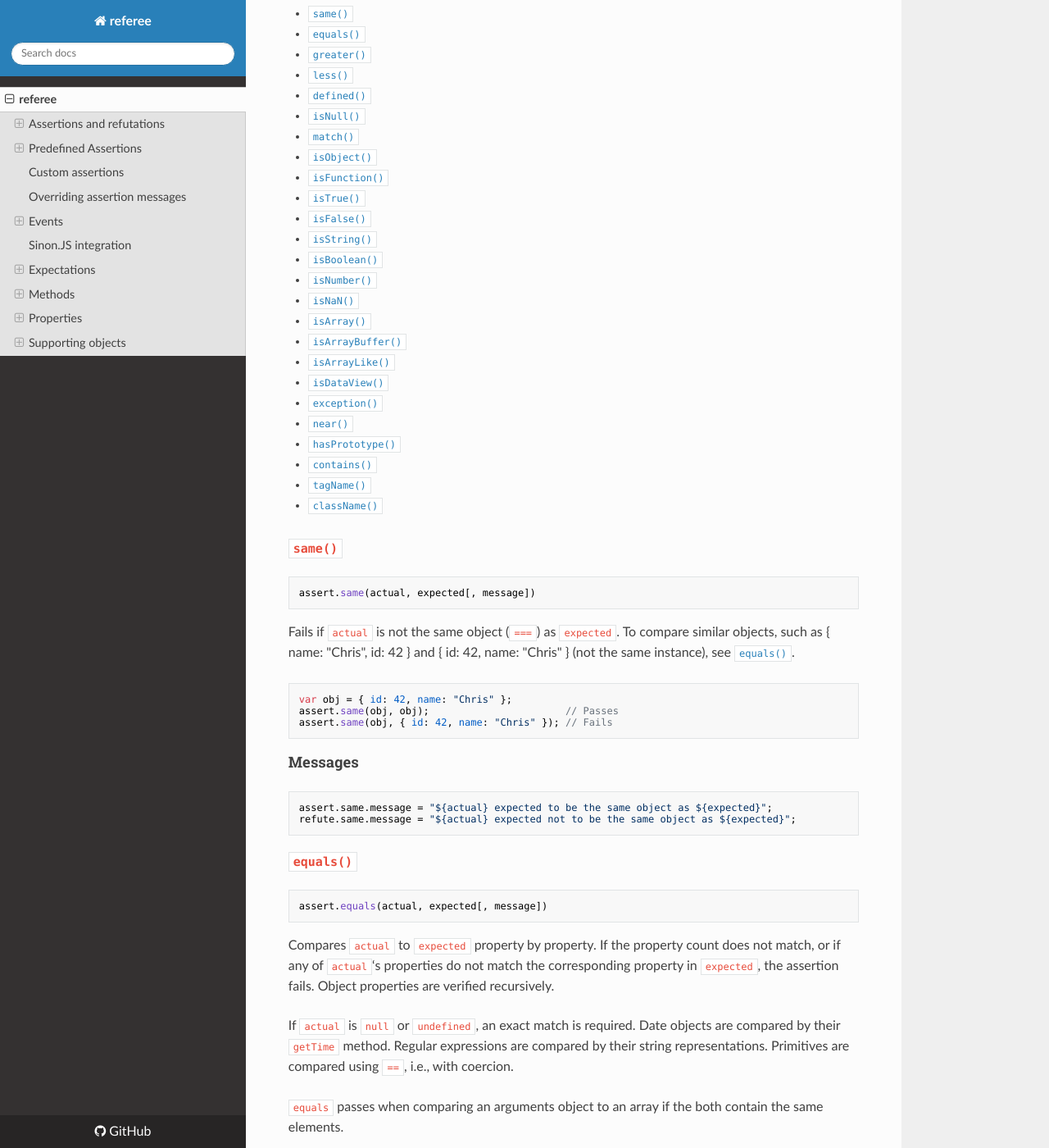
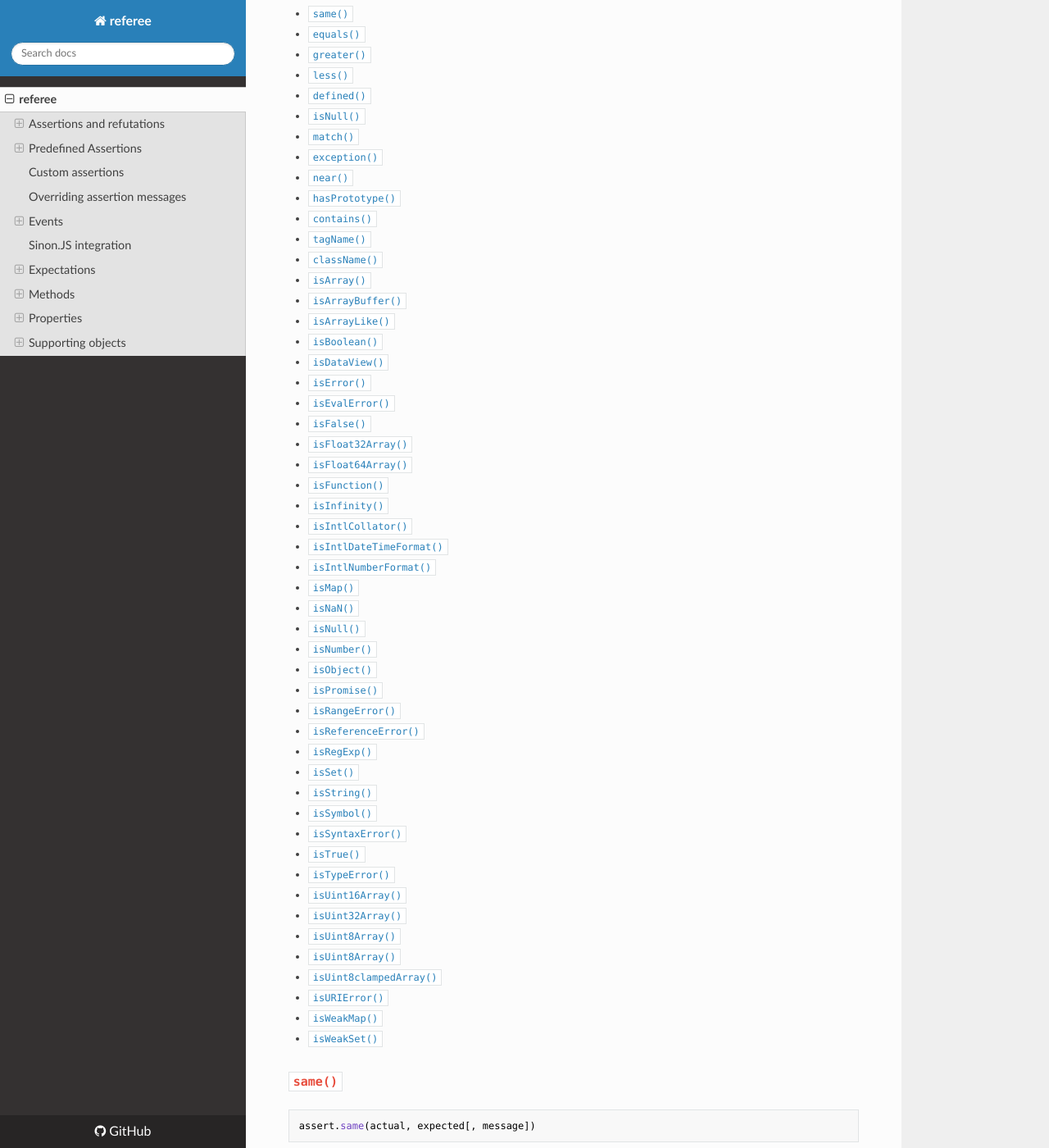
Before and after one commit to sinonjs/referee, an MkDocs documentation site: the page built from docs/index.md, in a window 1280 px wide and 1400 px high, scrolled down 1539 px. Shown: the whole window at 82% size. Built offline with MkDocs 1.6.1, drawn with Linux system fonts in a browser that asks for light colours; nearby versions of some CDN libraries.

Commit message:
Add all new assertions to table of contents

```diff
--- a/docs/index.md
+++ b/docs/index.md
@@ -70,24 +70,51 @@ prepended to the failure message.
 * [`defined()`](#defined)
 * [`isNull()`](#isnull)
 * [`match()`](#match)
-* [`isObject()`](#isobject)
-* [`isFunction()`](#isfunction)
-* [`isTrue()`](#istrue)
-* [`isFalse()`](#isfalse)
-* [`isString()`](#isstring)
-* [`isBoolean()`](#isboolean)
-* [`isNumber()`](#isnumber)
-* [`isNaN()`](#isnan)
-* [`isArray()`](#isarray)
-* [`isArrayBuffer()`](#isarraybuffer)
-* [`isArrayLike()`](#isarraylike)
-* [`isDataView()`](#isdataview)
 * [`exception()`](#exception)
 * [`near()`](#near)
 * [`hasPrototype()`](#hasprototype)
 * [`contains()`](#contains)
 * [`tagName()`](#tagname)
 * [`className()`](#classname)
+
+* [`isArray()`](#isarray)
+* [`isArrayBuffer()`](#isarraybuffer)
+* [`isArrayLike()`](#isarraylike)
+* [`isBoolean()`](#isboolean)
+* [`isDataView()`](#isdataview)
+* [`isError()`](#iserror)
+* [`isEvalError()`](#isevalerror)
+* [`isFalse()`](#isfalse)
+* [`isFloat32Array()`](#isfloat32array)
+* [`isFloat64Array()`](#isfloat64array)
+* [`isFunction()`](#isfunction)
+* [`isInfinity()`](#isinfinity)
+* [`isIntlCollator()`](#isintlcollator)
+* [`isIntlDateTimeFormat()`](#isintldatetimeformat)
+* [`isIntlNumberFormat()`](#isintlnumberformat)
+* [`isMap()`](#ismap)
+* [`isNaN()`](#isnan)
+* [`isNull()`](#isnull)
+* [`isNumber()`](#isnumber)
+* [`isObject()`](#isobject)
+* [`isPromise()`](#ispromise)
+* [`isRangeError()`](#israngeerror)
+* [`isReferenceError()`](#isreferenceerror)
+* [`isRegExp()`](#isregexp)
+* [`isSet()`](#isset)
+* [`isString()`](#isstring)
+* [`isSymbol()`](#issymbol)
+* [`isSyntaxError()`](#issyntaxerror)
+* [`isTrue()`](#istrue)
+* [`isTypeError()`](#istypeerror)
+* [`isUint16Array()`](#isuint16array)
+* [`isUint32Array()`](#isuint32array)
+* [`isUint8Array()`](#isuint8array)
+* [`isUint8Array()`](#isuint8array)
+* [`isUint8clampedArray()`](#isuint8clampedarray)
+* [`isURIError()`](#isurierror)
+* [`isWeakMap()`](#isweakmap)
+* [`isWeakSet()`](#isweakset)
 
 
 ### `same()`
```
